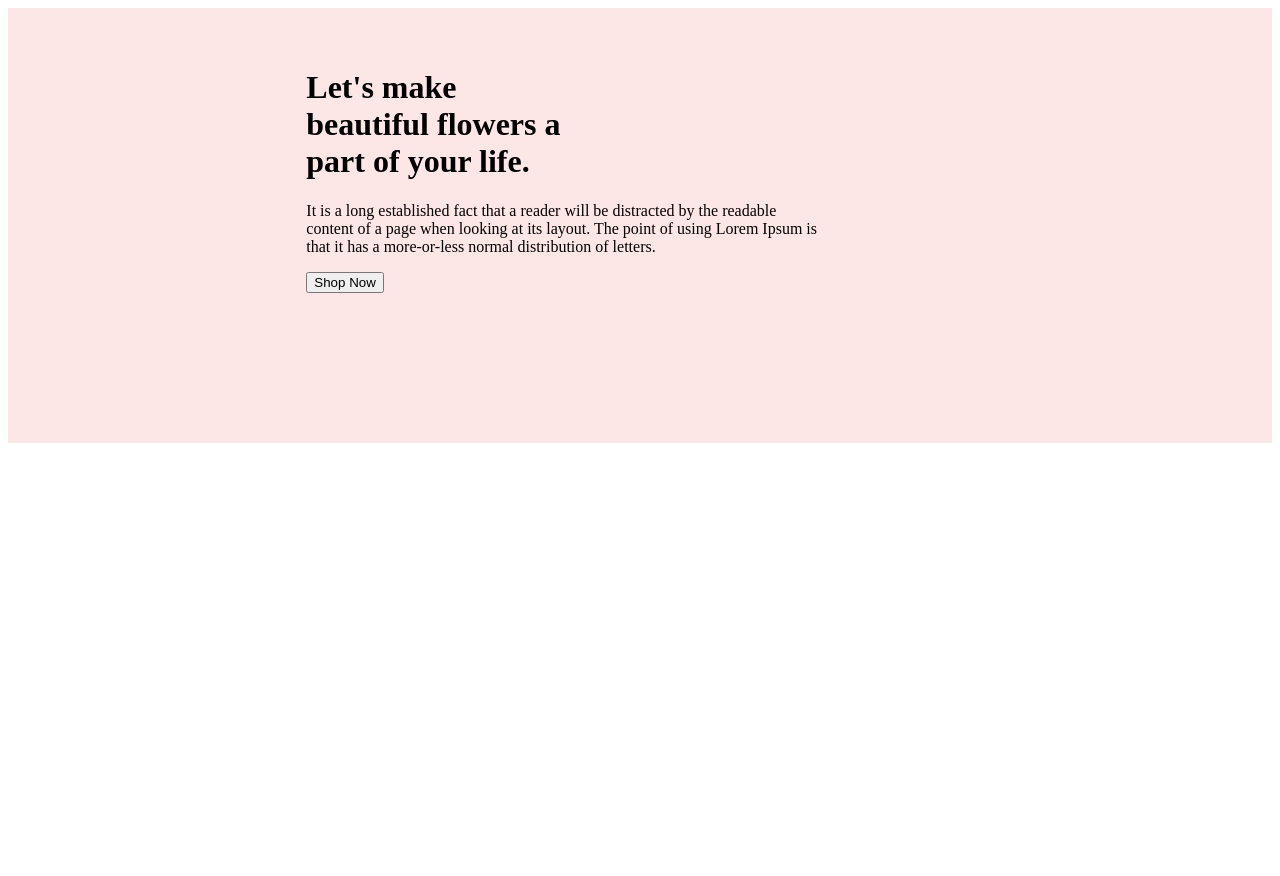
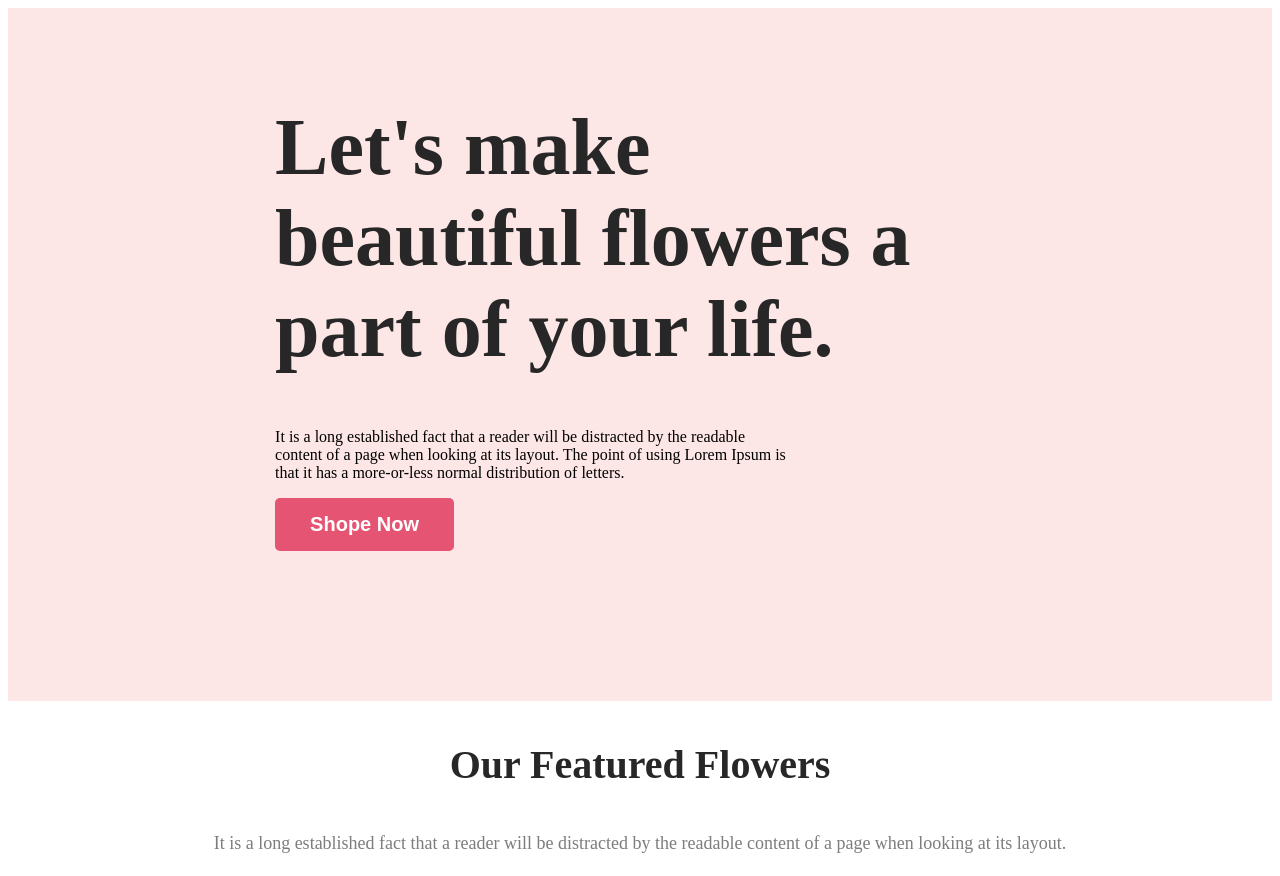
Before and after one commit to tipusultan236535/New-website-portfolio, a plain HTML site: page index.html in a window 1280 px wide. Before the commit the page ends 800 px from the top, so only its background shows below. Drawn offline with Linux system fonts and the light colour scheme.

Commit message:
create about

```diff
--- a/index.html
+++ b/index.html
@@ -14,7 +14,7 @@
             <div>
                 <h1 class="banner-title">Let's make <br> beautiful flowers a <br> part of your life.</h1>
                 <p>It is a long established fact that a reader will be distracted by the readable <br> content of a page when looking at its layout. The point of using Lorem Ipsum is <br> that it has a more-or-less normal distribution of letters.</p>
-                <button class="btn">Shop Now</button>
+                <button class="btn">Shope Now</button>
 
             </div>
             <img src="images/Flower Asset/pngwing 10.png" alt="">
@@ -24,6 +24,10 @@
 
     </header>
     <main>
+        <section class="about">
+            <h3 class="section-title">Our Featured Flowers</h3>
+            <p class="section-description">It is a long established fact that a reader will be distracted by the readable content of a page when looking at its layout.</p>
+        </section>
 
     </main>
     <footer>
--- a/styles/portfolio.css
+++ b/styles/portfolio.css
@@ -12,3 +12,32 @@
 
 
 }
+.btn{
+    border-radius: 5px;
+    background-color: #E55473;
+    border: 0;
+    color: white;
+    font-size: 20px;
+    font-weight: 700;
+    padding: 15px 35px;}
+    .banner-title{
+        color: #272727;
+font-size: 80px;
+font-weight: 800;
+    }
+/* main section styles*/
+
+/* about section styles*/
+.section-title{
+    color: #272727;
+text-align: center;
+font-size: 40px;
+font-weight: 800;
+}
+.section-description{
+    color: rgba(39, 39, 39, 0.60);
+text-align: center;
+font-size: 18px;
+font-weight: 400;
+line-height: 30px;
+}
```
